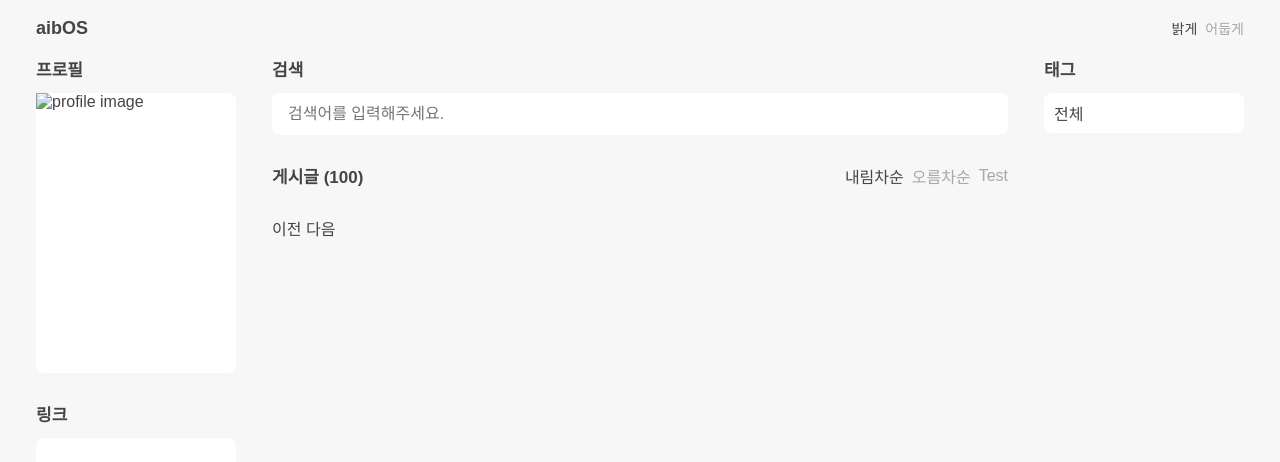
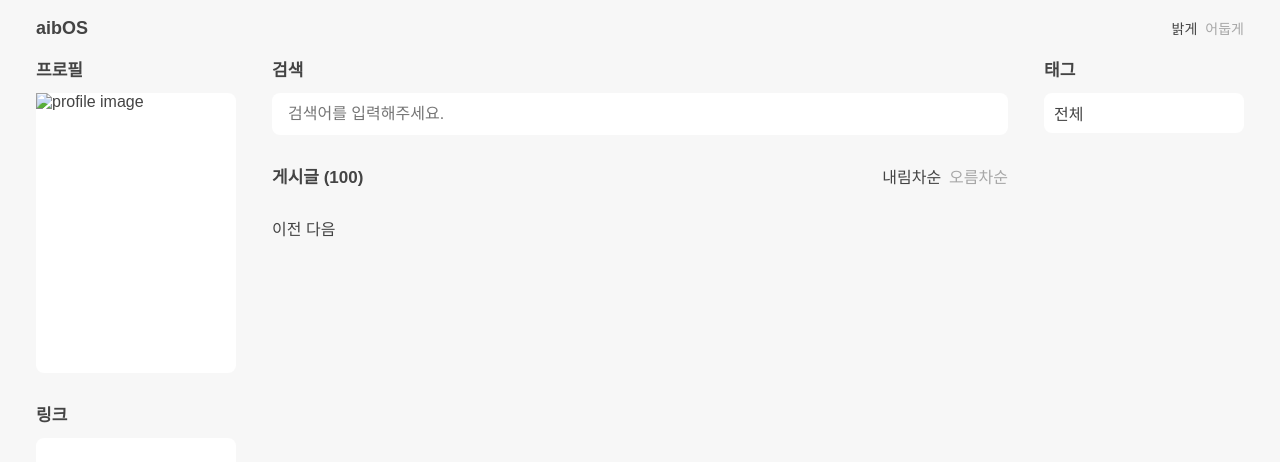
Before and after one commit to biainthew/aibOS, a Jekyll site: the page built from index.html, in a window 1280 px wide. Shown: the top 462 px of the page. Built offline with Jekyll 4.4.1, drawn with Linux system fonts in a browser that asks for light colours; some web fonts are replaced.

```diff
--- a/index.html
+++ b/index.html
@@ -9,7 +9,6 @@
         <div class="posts-sort">
             <button class="btn">내림차순</button>
             <button class="btn" disabled>오름차순</button>
-            <button class="btn" disabled>Test</button>
         </div>
     </div>
     {% for post in paginator.posts %}
```
Also changed, not shown: .github/workflows/notion-sync.yml.
